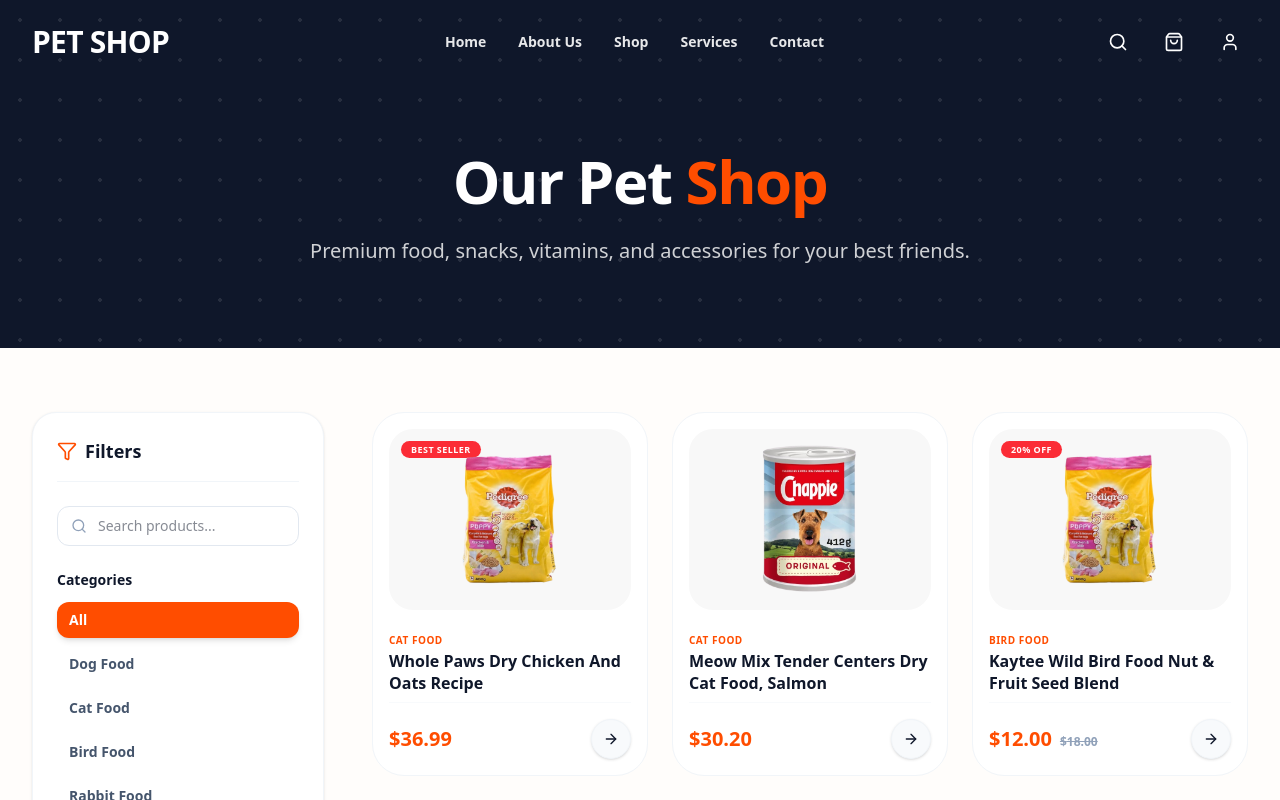
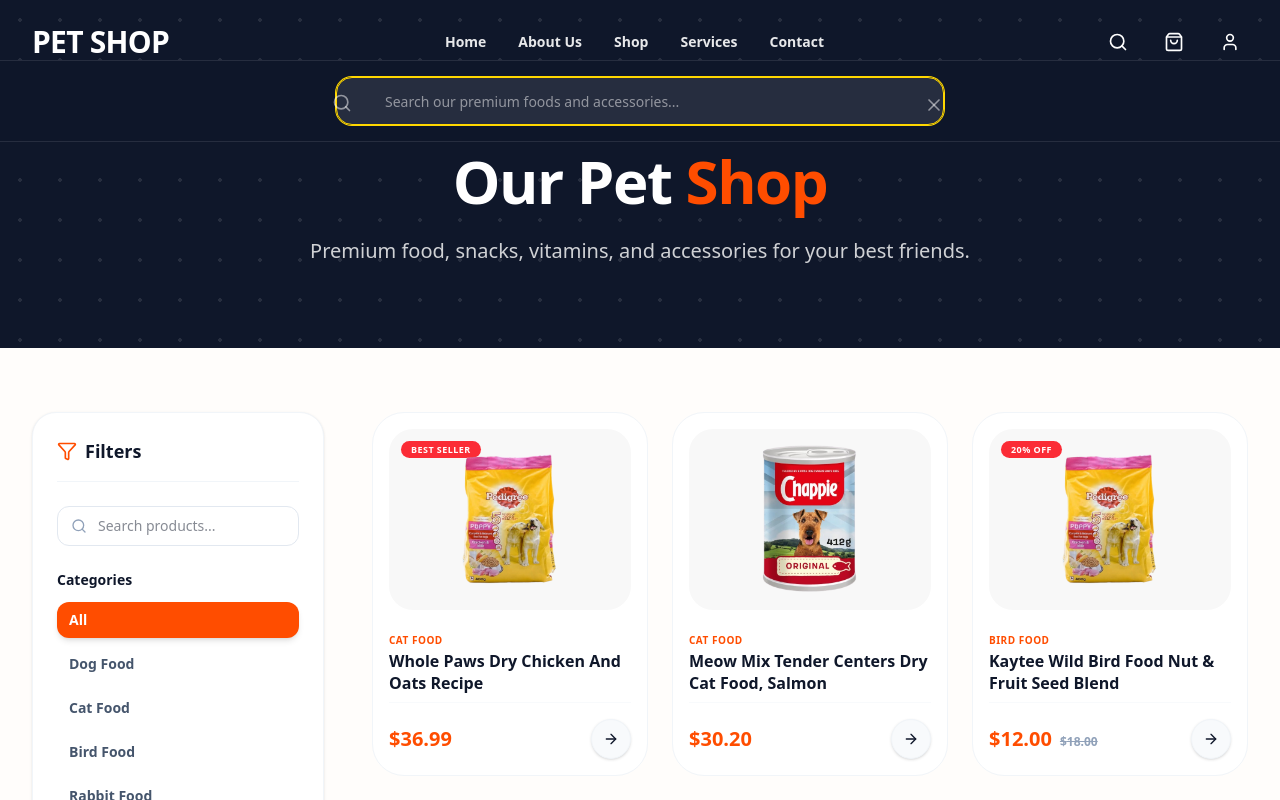
Before and after one commit to Danidu-Muhandiram/Food-Website, a Next.js app: page /shop in a window 1280 px wide. Both pictures are taken after a click on the button 1117 px from the left and 42 px from the top of the page. Shown: the top 800 px of the page. Built offline with nearby package versions, Linux system fonts and the light colour scheme.

Commit message:
enhance shop page with search functionality and URL synchronization, update header for search input handling

```diff
--- a/src/app/shop/page.tsx
+++ b/src/app/shop/page.tsx
@@ -1,6 +1,7 @@
 "use client"
 
-import { useState } from "react"
+import { useState, useEffect, Suspense } from "react"
+import { useSearchParams } from "next/navigation"
 import { Header } from "@/components/layout/Header"
 import { Footer } from "@/components/layout/Footer"
 import { Button } from "@/components/ui/button"
@@ -68,9 +69,17 @@
 
 const CATEGORIES = ["All", "Dog Food", "Cat Food", "Bird Food", "Rabbit Food", "Fish Food"]
 
-export default function ShopPage() {
+function ShopPageContent() {
+    const searchParams = useSearchParams()
+    const urlQuery = searchParams.get("query") || ""
+
     const [selectedCategory, setSelectedCategory] = useState("All")
-    const [searchQuery, setSearchQuery] = useState("")
+    const [searchQuery, setSearchQuery] = useState(urlQuery)
+
+    // Sync state with URL parameter if it changes
+    useEffect(() => {
+        setSearchQuery(urlQuery)
+    }, [urlQuery])
 
     const filteredProducts = PRODUCTS.filter(product => {
         const matchesCategory = selectedCategory === "All" || product.category === selectedCategory
@@ -212,3 +221,15 @@
         </main>
     )
 }
+
+export default function ShopPage() {
+    return (
+        <Suspense fallback={
+            <div className="min-h-screen bg-background flex flex-col items-center justify-center text-slate-500">
+                Loading products...
+            </div>
+        }>
+            <ShopPageContent />
+        </Suspense>
+    )
+}
--- a/src/components/layout/Header.tsx
+++ b/src/components/layout/Header.tsx
@@ -3,6 +3,7 @@
 import { useState, useEffect } from "react"
 import Link from "next/link"
 import Image from "next/image"
+import { useRouter } from "next/navigation"
 import {
     Search,
     ShoppingBag,
@@ -19,8 +20,11 @@
 import { Input } from "@/components/ui/input"
 
 export function Header() {
+    const router = useRouter()
+
     // UI States
     const [mobileMenuOpen, setMobileMenuOpen] = useState(false)
+    const [searchOpen, setSearchOpen] = useState(false)
     const [authOpen, setAuthOpen] = useState(false)
     const [authModalOpen, setAuthModalOpen] = useState(false)
     const [authMode, setAuthMode] = useState<"login" | "signup">("login")
@@ -31,11 +35,15 @@
     const [password, setPassword] = useState("")
     const [petName, setPetName] = useState("")
 
-    // ESC key listener to close auth modal
+    // Search query state
+    const [searchQuery, setSearchQuery] = useState("")
+
+    // ESC key listener to close auth modal or search bar
     useEffect(() => {
         const handleKeyDown = (e: KeyboardEvent) => {
             if (e.key === "Escape") {
                 setAuthModalOpen(false)
+                setSearchOpen(false)
             }
         }
         window.addEventListener("keydown", handleKeyDown)
@@ -55,6 +63,15 @@
     const handleLogout = () => {
         setIsLoggedIn(false)
         setAuthOpen(false)
+    }
+
+    const handleSearchSubmit = (e: React.FormEvent) => {
+        e.preventDefault()
+        if (searchQuery.trim()) {
+            router.push(`/shop?query=${encodeURIComponent(searchQuery.trim())}`)
+            setSearchOpen(false)
+            setSearchQuery("")
+        }
     }
 
     return (
@@ -88,13 +105,14 @@
                         </Link>
                     </nav>
 
-                    {/* Icons Actions (Search, Cart, User - Keep Icons) */}
+                    {/* Icons Actions */}
                     <div className="flex items-center gap-3 md:gap-5 text-white relative z-50">
 
-                        {/* Search Icon (Kept as decorative icon) */}
+                        {/* Search Icon Trigger */}
                         <button
-                            className="relative text-white hover:text-accent transition-colors p-2 focus:outline-none cursor-default"
-                            aria-label="Search Icon"
+                            onClick={() => { setSearchOpen(!searchOpen); setMobileMenuOpen(false); setAuthOpen(false); }}
+                            className="hover:text-accent transition-colors p-2 focus:outline-none cursor-pointer"
+                            aria-label="Toggle Search Bar"
                         >
                             <Search className="w-5 h-5" />
                         </button>
@@ -179,9 +197,33 @@
 
                     </div>
                 </div>
+
+                {/* Normal Search Bar Overlay (Slides down without lists) */}
+                {searchOpen && (
+                    <div className="absolute top-full left-0 w-full bg-secondary/95 backdrop-blur-md border-y border-white/10 p-4 animate-in slide-in-from-top-4 duration-300">
+                        <form onSubmit={handleSearchSubmit} className="container mx-auto px-4 md:px-8 max-w-2xl relative">
+                            <input
+                                type="text"
+                                placeholder="Search our premium foods and accessories..."
+                                value={searchQuery}
+                                onChange={(e) => setSearchQuery(e.target.value)}
+                                className="w-full h-12 bg-white/10 text-white placeholder-white/50 border border-white/20 rounded-2xl pl-12 pr-12 text-sm focus:outline-none focus:border-accent focus:ring-1 focus:ring-accent"
+                                autoFocus
+                            />
+                            <Search className="absolute left-7 top-4 text-white/50 w-5 h-5" />
+                            <button
+                                type="button"
+                                onClick={() => setSearchOpen(false)}
+                                className="absolute right-7 top-3.5 text-white/50 hover:text-white p-1 cursor-pointer"
+                            >
+                                <X className="w-5 h-5" />
+                            </button>
+                        </form>
+                    </div>
+                )}
             </header>
 
-            {/* Mobile Navigation Panel Drawer (No Contact Link) */}
+            {/* Mobile Navigation Panel Drawer */}
             {mobileMenuOpen && (
                 <div className="fixed inset-0 z-40 bg-secondary pt-24 px-6 flex flex-col justify-between animate-in slide-in-from-right duration-300">
                     <nav className="flex flex-col gap-6 text-white text-2xl font-black">
```
